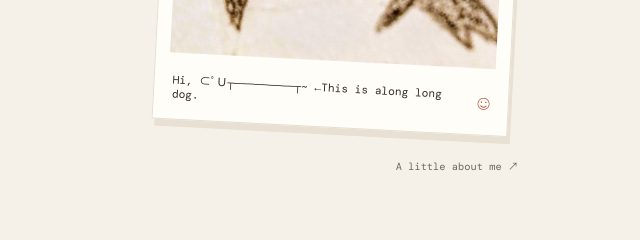
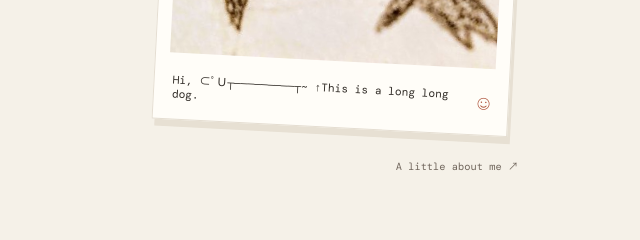
Before and after one commit to 5jfv9b7s/portfolio-kimatiTeam, a plain HTML site: page members/Takahashi.html in a window 1280 px wide. Shown: the part 474-714 px from the top of the page, 635-1275 px from the left. Drawn offline with nearby package versions, Linux system fonts and the light colour scheme.

Commit message:
⊂ﾟＵ┬─────────┬~ ←This is a long long dog

```diff
--- a/members/Takahashi.html
+++ b/members/Takahashi.html
@@ -58,7 +58,8 @@
               fetchpriority="high"
             />
             <figcaption>
-              <span>Hi, ⊂ﾟＵ┬─────────┬~  ←This is along long dog.</span>
+              <span>Hi, ⊂ﾟＵ┬─────────┬~
+                        ↑This is a long long dog.</span>
               <span aria-hidden="true">☺</span>
             </figcaption>
           </figure>
```
